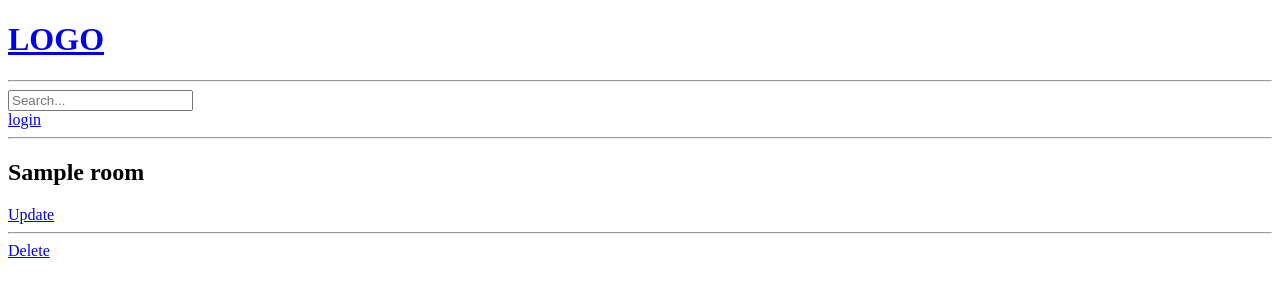
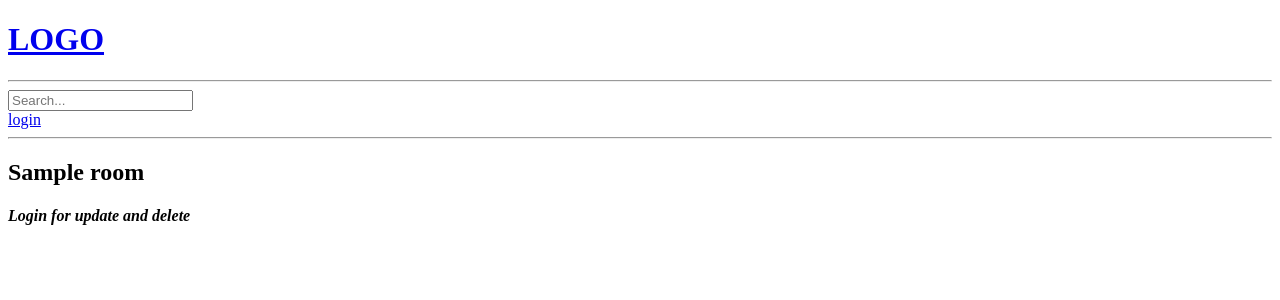
Before and after one commit to aforanup/discussion_app, a Django app: page /room/1/ in a window 1280 px wide. Shown: the top 300 px of the page. Run offline with Django 3.2, Linux system fonts and the light colour scheme; tables that the repository leaves empty hold one stand-in row (values such as "Sample post").

Commit message:
restriction added

```diff
--- a/new_app/templates/new_app/room.html
+++ b/new_app/templates/new_app/room.html
@@ -4,16 +4,14 @@
 {% block content %}
 
 <div>
-    <h2>
-        {{room.name}}
-    </h2>
-    <a href="{% url 'update' room.id %}">
-        Update
-    </a>
+    <h2>{{room.name}}</h2>
+    {% if user.is_authenticated %}
+    <a href="{% url 'update' room.id %}">Update</a>
     <hr />
-    <a href="{% url 'delete' room.id %}">
-        Delete
-    </a>
+    <a href="{% url 'delete' room.id %}">Delete</a>
+    {% else %}
+    <h4><i>Login for update and delete</i></h4>
+    {% endif %}
 </div>
 
 {% endblock %}
--- a/new_app/views.py
+++ b/new_app/views.py
@@ -5,6 +5,7 @@ from django.db.models import Q
 from django.contrib import messages
 from django.contrib.auth.models import User
 from django.contrib.auth import authenticate, login, logout
+from django.contrib.auth.decorators import login_required
 
 
 def home(request):
@@ -23,6 +24,7 @@ def room(request, pk):
     return render(request, 'new_app/room.html', {'room': room})
 
 
+@login_required(login_url='login')
 def create(request):
     form = RoomCreateForm
     if request.method == 'POST':
@@ -34,6 +36,7 @@ def create(request):
     return render(request, 'new_app/create.html', {'form': form})
 
 
+@login_required(login_url='login')
 def update(request, pk):
     room = Room.objects.get(id=pk)
     form = RoomCreateForm(instance=room)
@@ -46,6 +49,7 @@ def update(request, pk):
     return render(request, 'new_app/create.html', {'form': form})
 
 
+@login_required(login_url='login')
 def delete(request, pk):
     room = Room.objects.get(id=pk)
     if request.method == 'POST':
```
